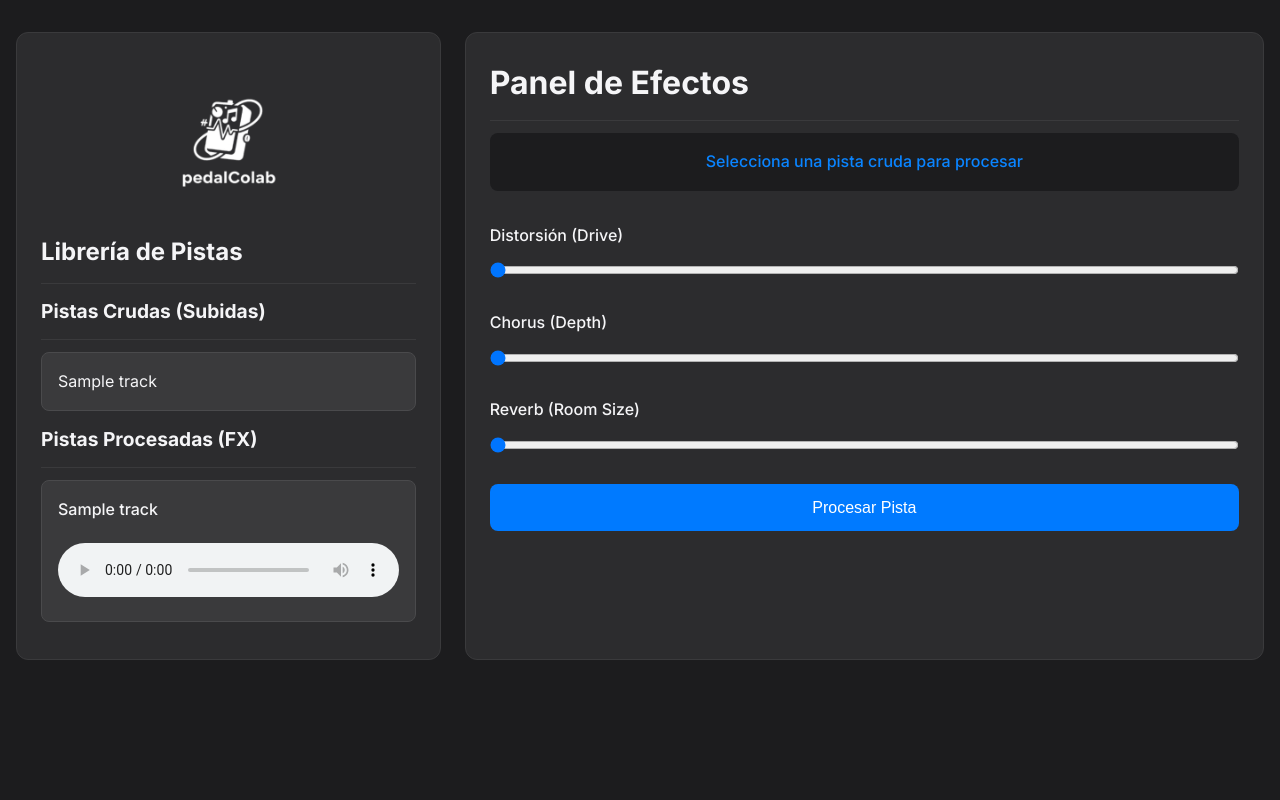
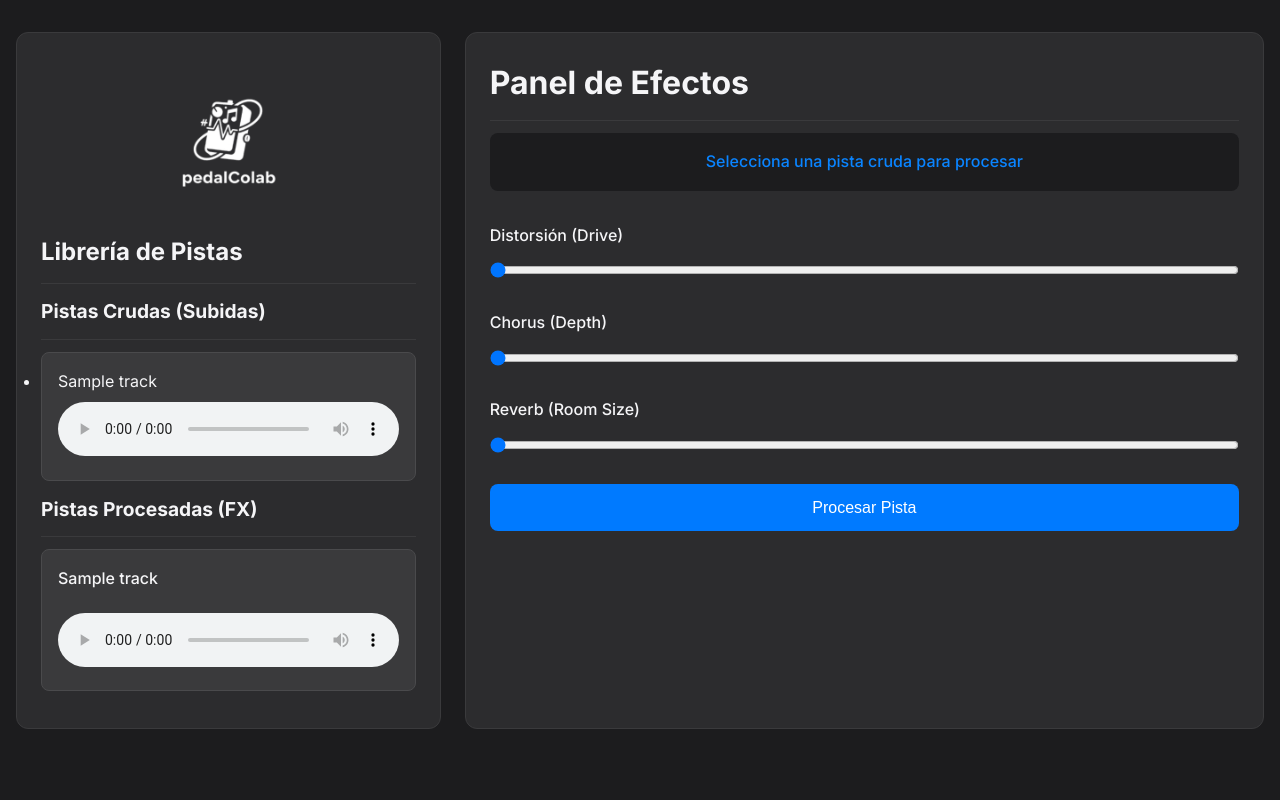
Before and after one commit to VelascoSantiago/ap-pedalcolab, a Flask app: template templates/daw_ui.html in a window 1280 px wide. Run offline with Flask 3, Linux system fonts and the light colour scheme; the template is opened without the code that fills it: most values are stand-ins (such as "Sample title", 1, 10 or a date in 2020).

Commit message:
se agreproductor de pistas crudas

```diff
--- a/templates/daw_ui.html
+++ b/templates/daw_ui.html
@@ -18,10 +18,14 @@
                 <h2>Librería de Pistas</h2>
 
                 <h3>Pistas Crudas (Subidas)</h3>
-                <ul id="raw-tracks-list" class="track-list">
-                    {% for track in raw_tracks %}
-                        <li class="track-item selectable" onclick="selectTrack('{{ track }}')">{{ track }}</li>
-                    {% endfor %}
+            <ul id="raw-tracks-list">
+
+                {% for track in raw_tracks %}
+                    <li class="track-item">
+                        <span>{{ track }}</span>
+                        <audio controls src="{{ url_for('download_raw', filename=track) }}"></audio>
+                    </li>
+                {% endfor %}
                 </ul>
 
                 <h3>Pistas Procesadas (FX)</h3>
```
